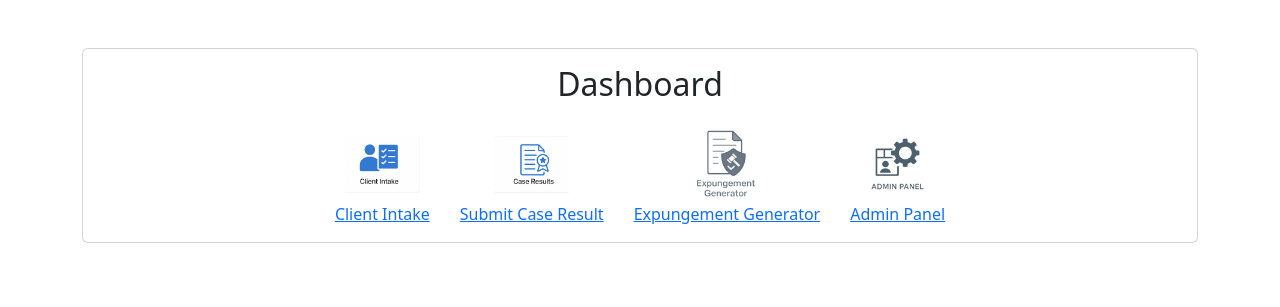
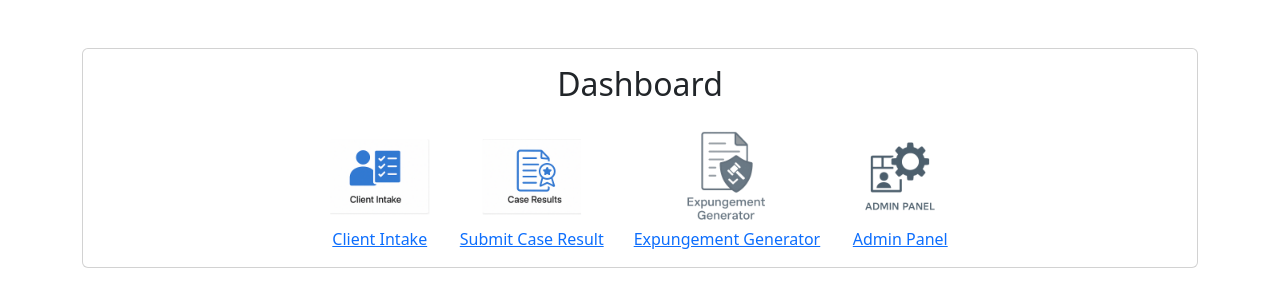
Before and after one commit to DischleyLaw/dischley-tools, a Flask app: page / in a window 1280 px wide. Shown: the part 66-373 px from the top of the page. Run offline with Flask 3, Linux system fonts and the light colour scheme; the visitor is signed in with stand-in values (Sample User, id 1).

```diff
--- a/templates/dashboard.html
+++ b/templates/dashboard.html
@@ -4,8 +4,8 @@
 {% block content %}
 <style>
   .dashboard-icon {
-      width: 75px;
-      height: 75px;
+      width: 100px;
+      height: 100px;
       object-fit: contain;
       display: block;
       margin: 0 auto;
```
